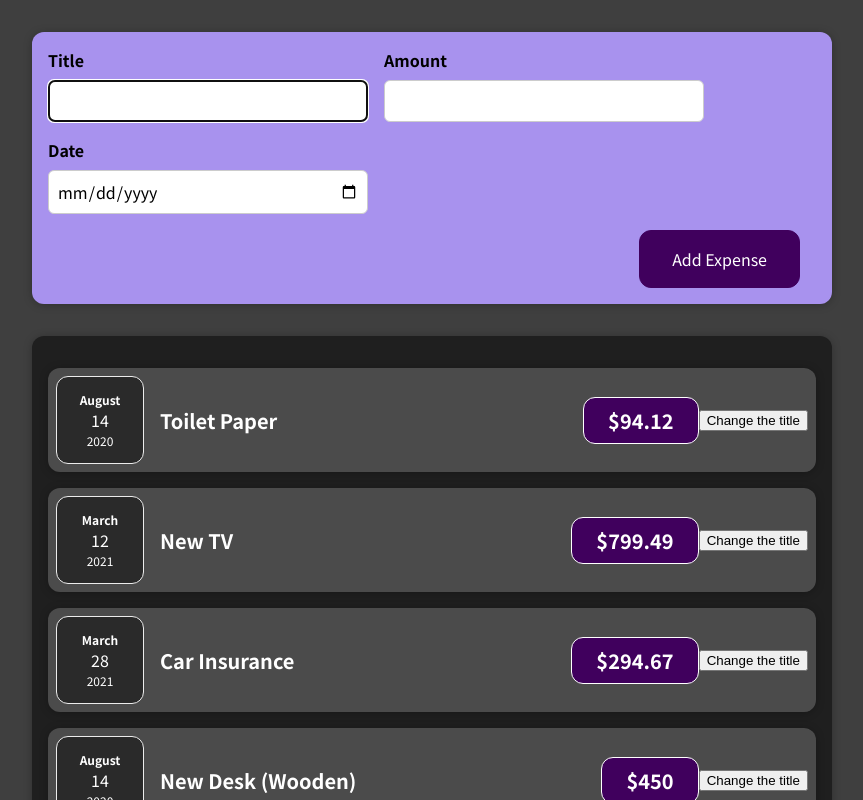
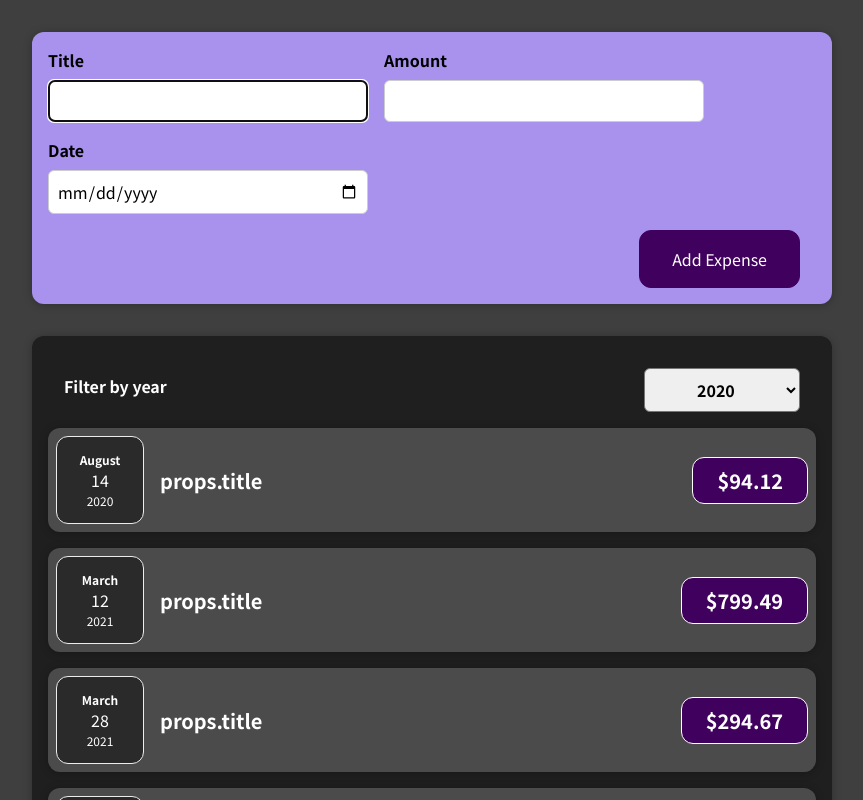
Before and after one commit to rhenaldoaryap/learn-react, a React (Create React App) app: page / in a window 1280 px wide. Shown: the top 800 px of the page, without its empty margins (208-1071 px from the left). Built offline with nearby package versions, Linux system fonts and the light colour scheme.

Commit message:
child-to-parent communication

```diff
--- a/src/components/Expenses/ExpenseItem.js
+++ b/src/components/Expenses/ExpenseItem.js
@@ -1,24 +1,16 @@
-import React, { useState } from "react";
+import React from "react";
 import ExpenseDate from "./ExpenseDate";
 import Card from "../UI/Card";
 import "./ExpenseItem.css";
 
 const ExpenseItem = (props) => {
-  const [title, setTitle] = useState(props.title); // data from App.js -> Expenses.js and ended here to be use
-
-  const clickHandler = () => {
-    setTitle("Updated!");
-    console.log(title);
-  };
-
   return (
     <Card className="expense-item">
       <ExpenseDate date={props.date} />
       <div className="expense-item__description">
-        <h2>{title}</h2>
+        <h2>props.title</h2>
         <div className="expense-item__price">${props.amount}</div>
       </div>
-      <button onClick={clickHandler}>Change the title</button>
     </Card>
   );
 };
--- a/src/components/Expenses/Expenses.js
+++ b/src/components/Expenses/Expenses.js
@@ -1,10 +1,23 @@
+import React, { useState } from "react";
 import ExpenseItem from "./ExpenseItem";
+import ExpensesFilter from "./ExpensesFilter";
 import Card from "../UI/Card";
 import "./Expenses.css";
 
 const Expenses = (props) => {
+  const [filteredYear, setFilteredYear] = useState("2020");
+
+  const filterChangeHandler = (selectedYear) => {
+    setFilteredYear(selectedYear);
+  };
+
   return (
+    <div>
       <Card className="expenses">
+        <ExpensesFilter
+          selected={filteredYear}
+          onChangeFilter={filterChangeHandler}
+        />
         <ExpenseItem
           title={props.items[0].title}
           amount={props.items[0].amount}
@@ -26,6 +39,7 @@ const Expenses = (props) => {
           date={props.items[3].date}
         />
       </Card>
+    </div>
   );
 };
 
--- /dev/null
+++ b/src/components/Expenses/ExpensesFilter.css
@@ -0,0 +1,24 @@
+.expense-filter {
+  color: white;
+  padding: 0 1rem;
+}
+
+.expense-filter__control {
+  display: flex;
+  width: 100%;
+  align-items: center;
+  justify-content: space-between;
+  margin: 1rem 0;
+}
+
+.expense-filter label {
+  font-weight: bold;
+  margin-bottom: 0.5rem;
+}
+
+.expense-filter select {
+  font: inherit;
+  padding: 0.5rem 3rem;
+  font-weight: bold;
+  border-radius: 6px;
+}
--- /dev/null
+++ b/src/components/Expenses/ExpensesFilter.js
@@ -0,0 +1,24 @@
+import React from "react";
+import "./ExpensesFilter.css";
+
+const ExpensesFilter = (props) => {
+  const dropdownChangeHandler = (event) => {
+    props.onChangeFilter(event.target.value);
+  };
+
+  return (
+    <div className="expense-filter">
+      <div className="expense-filter__control">
+        <label>Filter by year</label>
+        <select value={props.selected} onChange={dropdownChangeHandler}>
+          <option value="2022">2022</option>
+          <option value="2021">2021</option>
+          <option value="2020">2020</option>
+          <option value="2019">2019</option>
+        </select>
+      </div>
+    </div>
+  );
+};
+
+export default ExpensesFilter;
```
Lines whose indentation alone changed are shown as unchanged.
